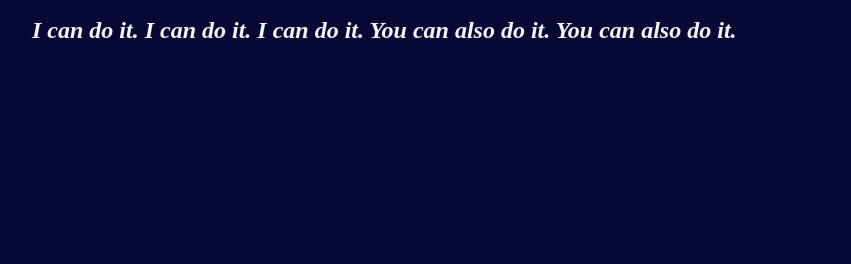
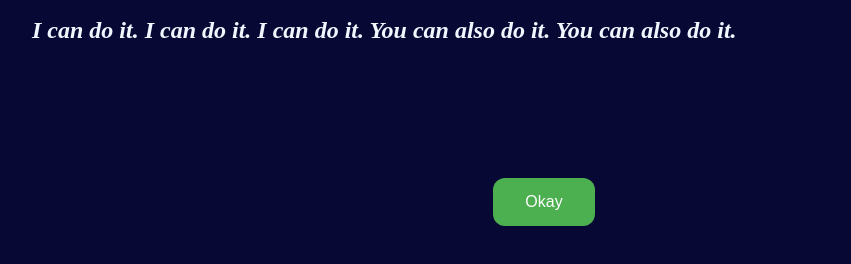
Before and after one commit to Z-Yael/git-basic, a plain HTML site: page index.html in a window 1280 px wide. Shown: the part 108-372 px from the top of the page, without its empty margins (96-947 px from the left). Drawn offline with Linux system fonts and the light colour scheme.

Commit message:
Added some styles and created a  button, now this is the commit.

```diff
--- a/index.html
+++ b/index.html
@@ -25,6 +25,32 @@
         color: aliceblue;
         font-style: italic;
       }
+      .buttonDiv {
+        display: flex;
+        justify-content: center;
+        align-items: center;
+        margin-top: 130px;
+      }
+      .button {
+        background-color: #4caf50; /* Green */
+        border: none;
+        color: white;
+        padding: 15px 32px;
+        text-align: center;
+        text-decoration: none;
+        display: inline-block;
+        font-size: 16px;
+        margin: 4px 2px;
+        transition-duration: 0.4s;
+        cursor: pointer;
+        border-radius: 12px;
+      }
+
+      .button:hover {
+        background-color: white;
+        color: black;
+        border: 2px solid #4caf50;
+      }
     </style>
   </head>
   <body>
@@ -38,5 +64,10 @@
         do it.
       </h2>
     </div>
+    <div class="buttonDiv">
+      <button class="button" onclick="alert('To meet is to part.')">
+        Okay
+      </button>
+    </div>
   </body>
 </html>
```
